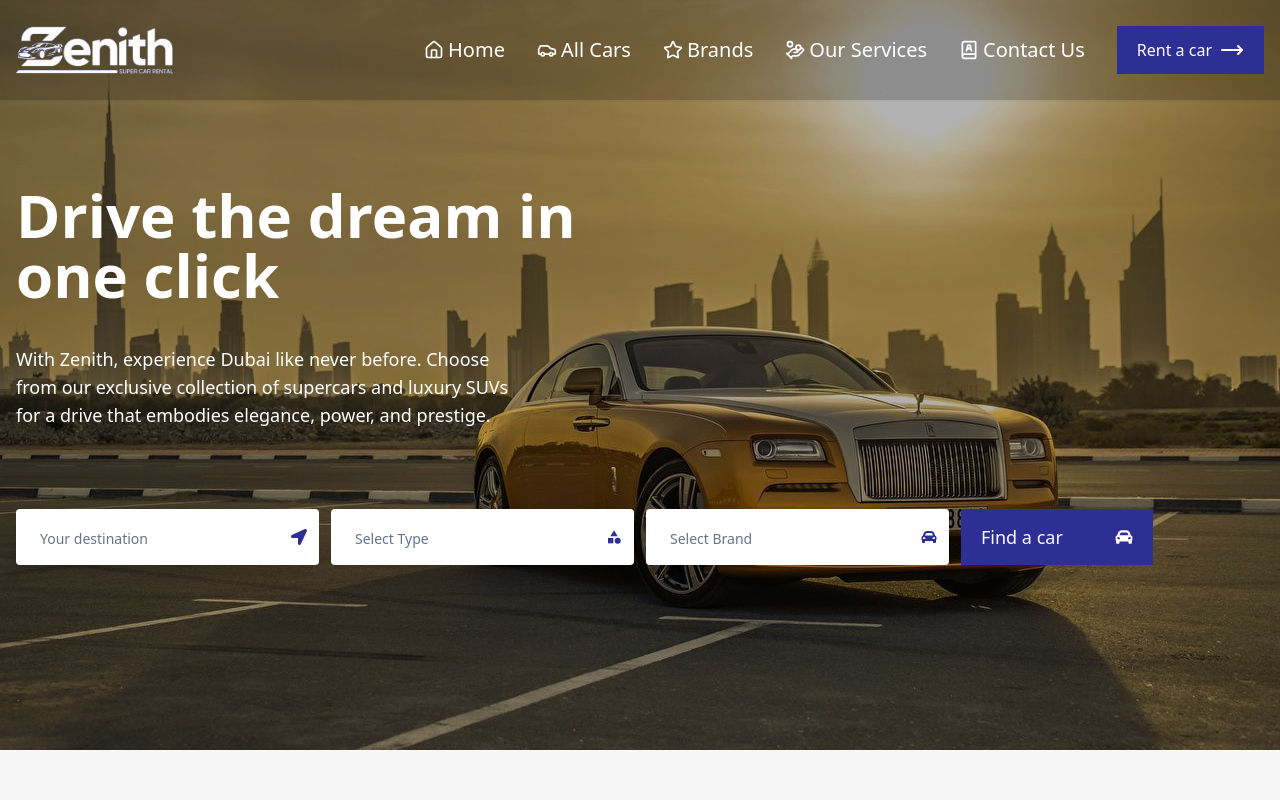
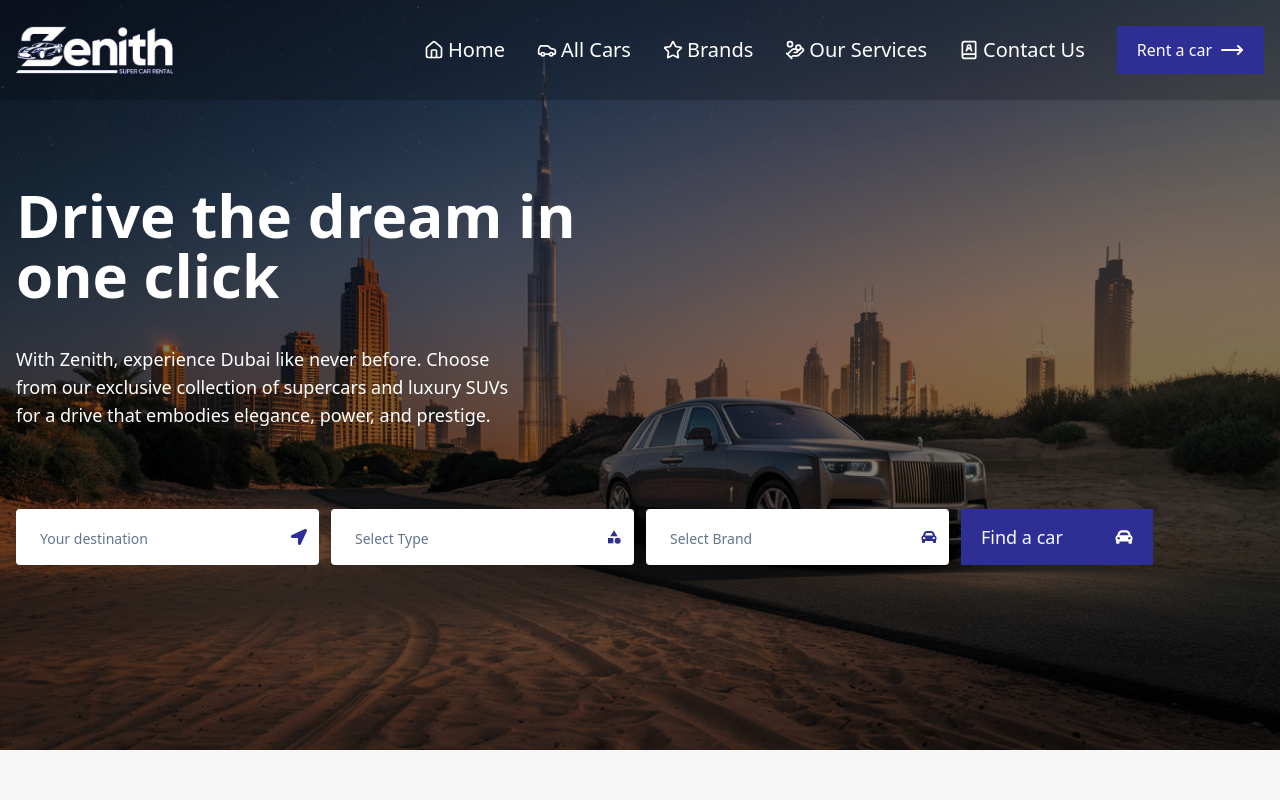
Before and after one commit to Prakash-Banjade/zenith-demo, a Next.js app: page / in a window 1280 px wide. Shown: the top 800 px of the page. Built offline with nearby package versions, Linux system fonts and the light colour scheme.

Commit message:
change hero image

```diff
--- a/components/page-components/homepage/home-hero/home-hero-section.tsx
+++ b/components/page-components/homepage/home-hero/home-hero-section.tsx
@@ -1,5 +1,5 @@
 import React from "react";
-import HomeBannerImage from "@/public/assets/banners/banner-2.jpg";
+import HomeBannerImage from "@/public/assets/banners/hero-background.webp";
 import Image from "next/image";
 import { HeroForm } from "./hero-form";
 
@@ -13,7 +13,7 @@ export const HomeHeroSection = () => {
         objectFit="cover"
         className="absolute inset-0 w-full h-full object-cover "
       />
-      <div className="absolute bg-black inset-0 w-full h-full opacity-30"></div>
+      <div className="absolute bg-black inset-0 w-full h-full opacity-50"></div>
       <div className="w-full h-full flex items-center justify-center  text-white relative z-50 lg:py-0 py-10">
         <div className="container mx-auto 2xl:space-y-14 xl:space-y-10 md:space-y-8 space-y-3 lg:pt-0 pt-[100px]">
           <div className="h-fit 2xl:text-7xl xl:text-6xl lg:text-5xl text-3xl font-semibold">
```
Also changed, not shown: public/assets/banners/hero-background.webp (added).
